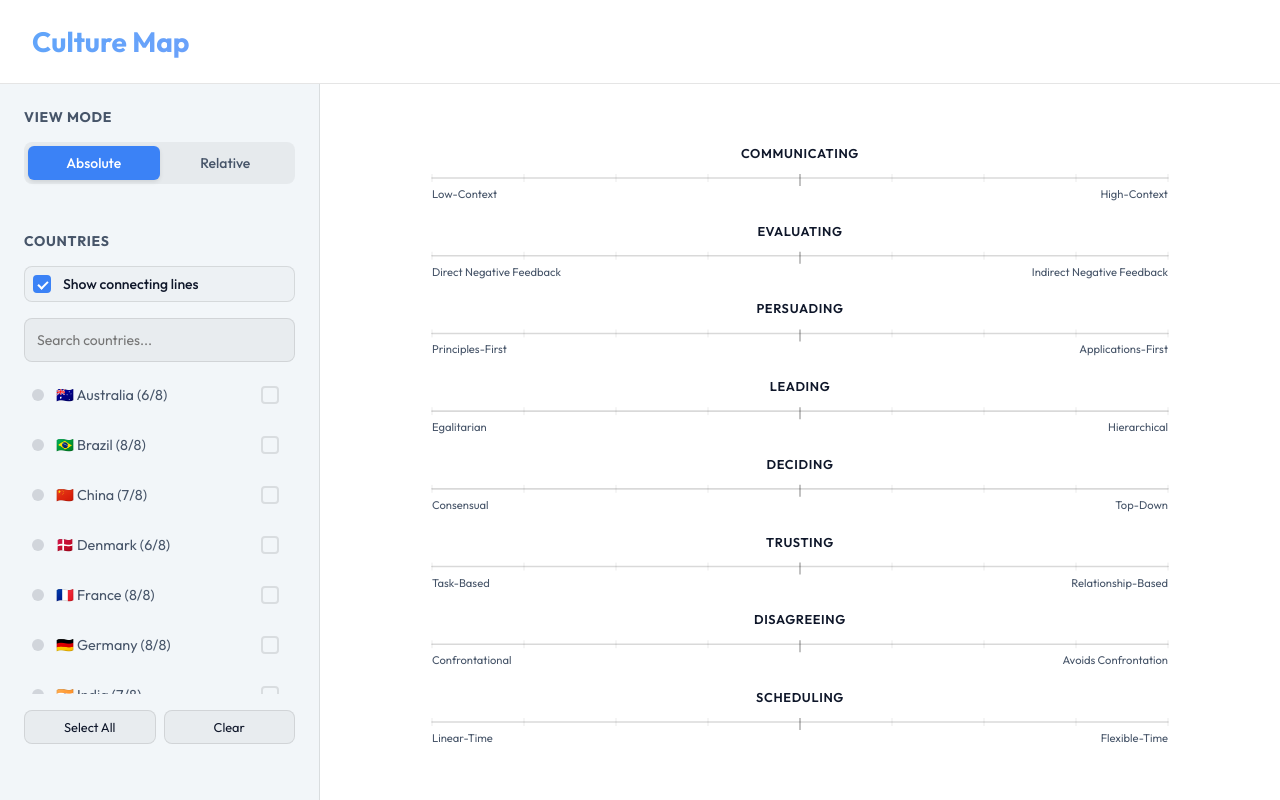
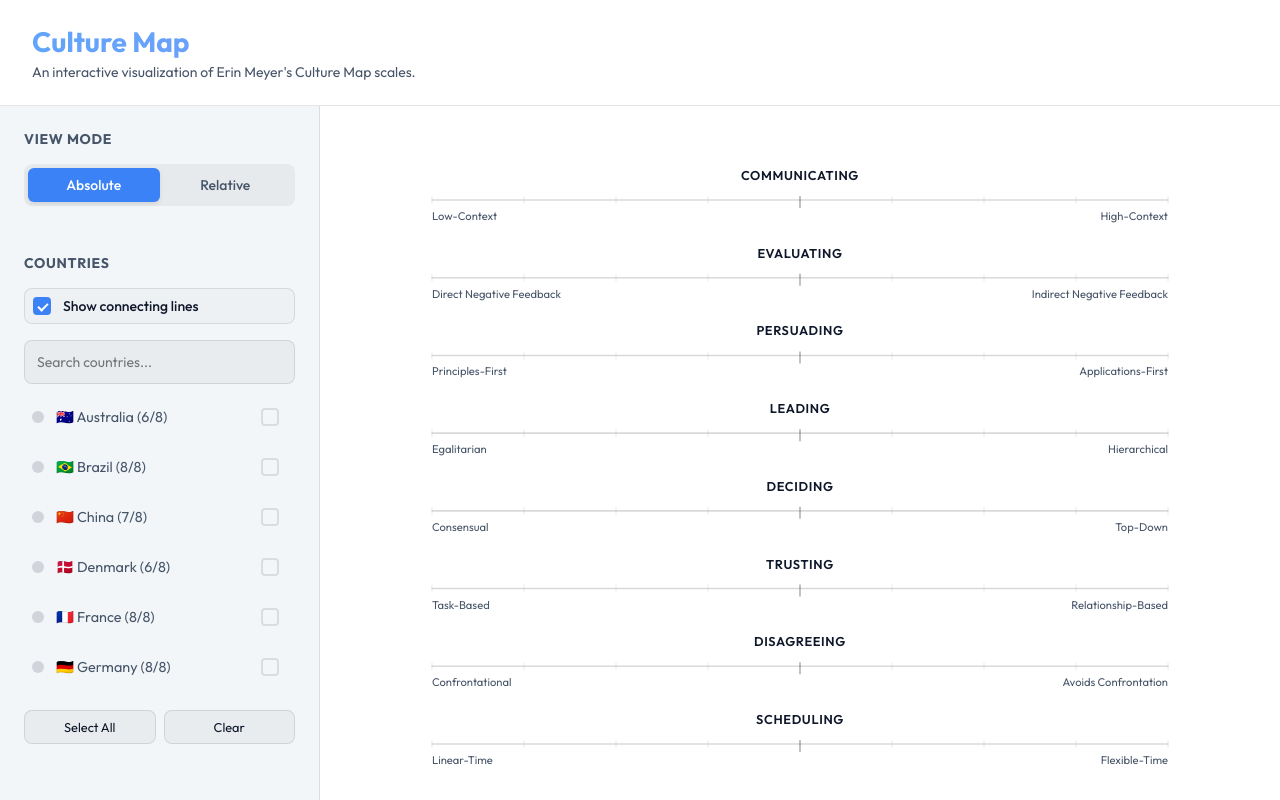
Before and after one commit to aelmekeev/culture-map, a plain HTML site: page index.html in a window 1280 px wide. Drawn offline with nearby package versions, Linux system fonts and the light colour scheme.

```diff
--- a/index.html
+++ b/index.html
@@ -16,6 +16,7 @@
     <div class="app-container">
         <header class="page-header">
             <h1>Culture Map</h1>
+            <p>An interactive visualization of Erin Meyer's Culture Map scales.</p>
         </header>
         <div class="content-wrapper">
             <aside class="sidebar">
--- a/style.css
+++ b/style.css
@@ -47,6 +47,12 @@ body {
     -webkit-background-clip: text;
     -webkit-text-fill-color: transparent;
     margin: 0;
+}
+
+.page-header p {
+    color: var(--text-secondary);
+    font-size: 0.875rem;
+    margin-top: 0.25rem;
 }
 
 .content-wrapper {
```
Also changed, not shown: 1 other file.
